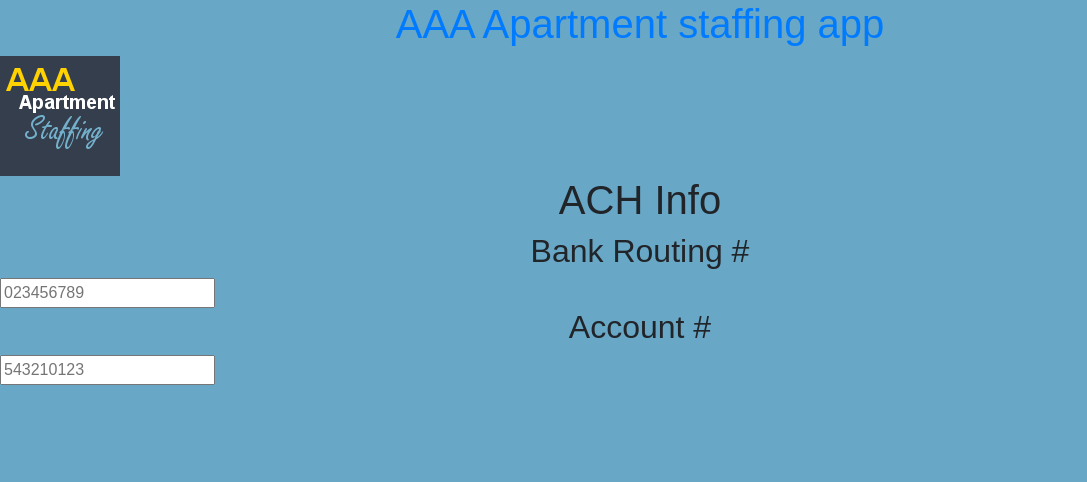
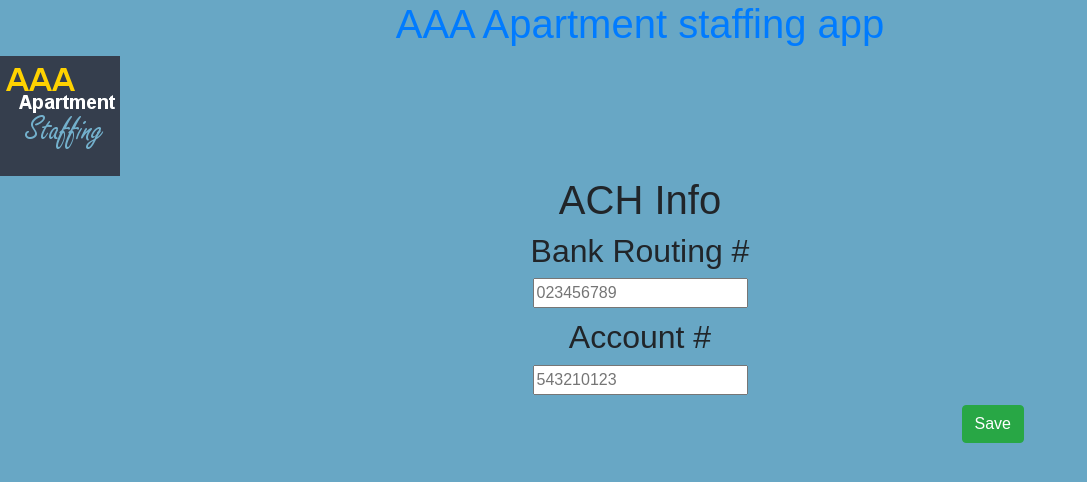
Before and after one commit to zackrt/staffingapp, a React (Create React App) app: page /achinfoPage in a window 1280 px wide. Shown: the top 482 px of the page, without its empty margins (0-1087 px from the left). Built offline with nearby package versions, Linux system fonts and the light colour scheme.

Commit message:
adcentered inputs achpage

```diff
--- a/src/components/accountinfoPage.css
+++ b/src/components/accountinfoPage.css
@@ -1,3 +1,7 @@
 .accountinfopage_content {
     text-align: center;
 }
+input {
+    margin: auto;
+    margin-bottom: 10px;
+}
--- a/src/components/accountinfoPage.js
+++ b/src/components/accountinfoPage.js
@@ -8,8 +8,10 @@ export class accountinfoPage extends Component {
         <h1>Account Info </h1>
         <h2 className="fullname">Full Name</h2>
         <input className="fullname-text-input" type="text"placeholder="James Bond"></input>
-        <h3>Email</h3>
-        <h3>Password</h3>
+        <h3>Edit Email</h3>
+        <input className="edit-email-input" type="text" placeholder="email address"/>
+        <h3>Change Password</h3>
+        <input className="edit-password-input" type="password" placeholder="new password"/>
         <h4>Employee ID/Customer ID</h4>
         <h4>Type: Employee/Customer</h4>
       </div>
--- a/src/components/achinfoPage.css
+++ b/src/components/achinfoPage.css
@@ -1,3 +1,11 @@
-h1, h2 {
+h1, h2, .achinfo_content {
     text-align: center;
 }
+input {
+    margin: auto;
+    margin-bottom: 10px;
+}
+.achinfo-save-btn {
+    float: right;
+    margin-right: 20%;
+}
--- a/src/components/achinfoPage.js
+++ b/src/components/achinfoPage.js
@@ -4,12 +4,14 @@ import './achinfoPage.css'
 export class achinfoPage extends Component {
   render() {
     return (
-      <div>
+      <div className="achinfo_content">
         <h1>ACH Info</h1>
         <h2 className="bankrouting-title">Bank Routing #</h2>
         <input type="number" className="bankrouting_input" placeholder="023456789"></input>
         <h2 className="account-title">Account #</h2>
         <input type="number"className="bankaccount_input" placeholder="543210123"></input>
+        <br></br>
+        <button className="achinfo-save-btn btn btn-success">Save</button>
       </div>
     )
   }
```
Also changed, not shown: src/zacknotes.txt.
